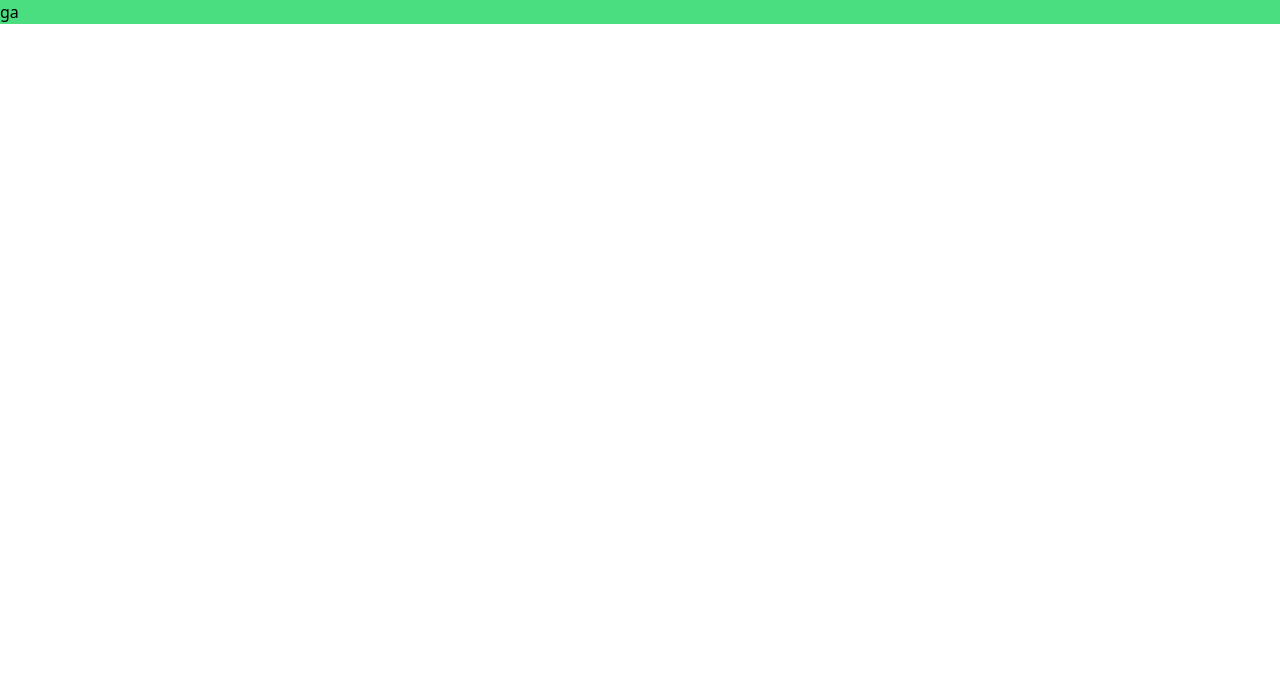
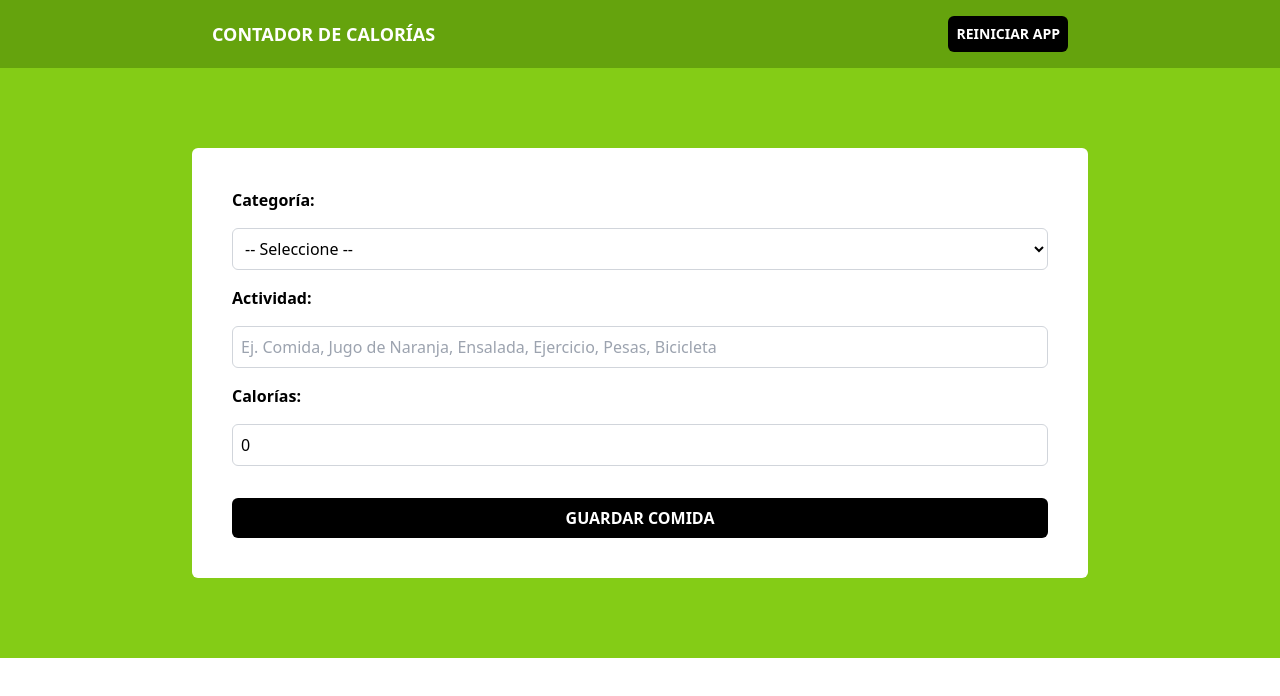
Before and after one commit to deglan-rivas/frontend-ts-calorieCounter, a React (Vite) app: page / in a window 1280 px wide. Shown: the top 696 px of the page. Built offline with nearby package versions, Linux system fonts and the light colour scheme.

Commit message:
feat: :sparkles: add counter section

```diff
--- a/src/App.tsx
+++ b/src/App.tsx
@@ -1,8 +1,10 @@
+import Counter from "./components/Counter"
+
 function App() {
   return (
-    <div className="bg-green-400">
-      ga
-    </div>
+    <>
+      <Counter/>
+    </>
   )
 }
 
--- /dev/null
+++ b/src/components/Counter.tsx
@@ -0,0 +1,86 @@
+export default function Counter () {
+  return (
+    <>
+      <section className="bg-lime-600">
+        <div className="max-w-4xl mx-auto px-5 py-4 flex justify-between items-center">
+          <h1 className="text-lg uppercase text-white font-semibold">
+            Contador de calorías
+          </h1>
+
+          <button className="bg-black rounded-md uppercase text-white font-semibold px-2 py-2 text-sm">
+            Reiniciar App
+          </button>
+        </div>
+      </section>
+
+      <section className="bg-lime-500 px-5 py-20">
+        <form action=""
+          className="bg-white rounded-md px-10 py-10 max-w-4xl mx-auto"
+        >
+          <div className="mb-4">
+            <label
+              htmlFor="category"
+              className="block font-semibold mb-4"
+            >
+              Categoría:
+            </label>
+            <select
+              name="category"
+              id="category"
+              className="w-full px-2 py-2 rounded-md bg-white border border-gray-300"
+              // multiple
+              // disabled
+              // size={3}
+            >
+              <option className="text-sm" disabled selected>
+                -- Seleccione --
+              </option>
+              <option value="comida" className="text-sm">
+                Comida
+              </option>
+              <option value="ejercicio" className="text-sm">
+                Ejercicio
+              </option>
+            </select>
+          </div>
+
+          <div className="mb-4">
+            <label
+              htmlFor="category"
+              className="block font-semibold mb-4"
+            >
+              Actividad:
+            </label>
+            <input
+              type="text"
+              className="border border-gray-300 w-full rounded-md px-2 py-2 text-ellipsis"
+              placeholder="Ej. Comida, Jugo de Naranja, Ensalada, Ejercicio, Pesas, Bicicleta"
+            />
+          </div>
+
+          <div className="mb-8">
+            <label
+              htmlFor="category"
+              className="block font-semibold mb-4"
+            >
+              Calorías:
+            </label>
+            <input
+              type="number"
+              className="border border-gray-300 px-2 py-2 w-full rounded-md"
+              value={0}
+              min={0}
+              step={2}
+            />
+          </div>
+
+          <input
+            type="submit"
+            className="bg-black text-white font-semibold px-2 py-2 rounded-md cursor-pointer uppercase w-full"
+            value={'Guardar Comida'}
+          />
+        </form>
+      </section>
+    </>
+  )
+}
```
